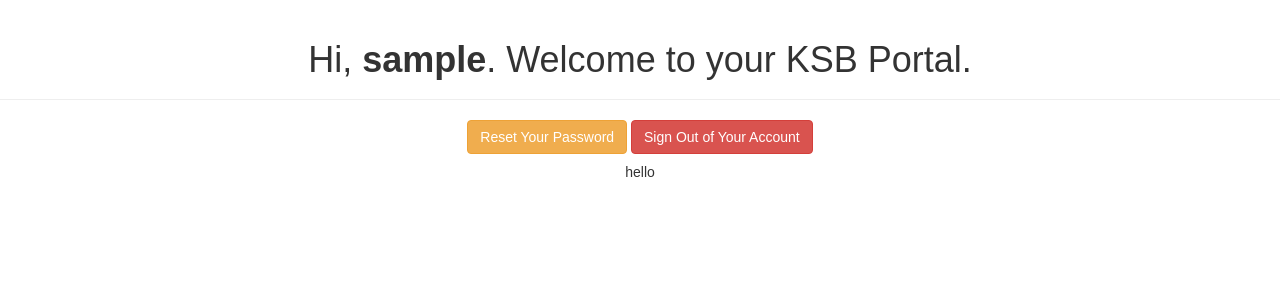
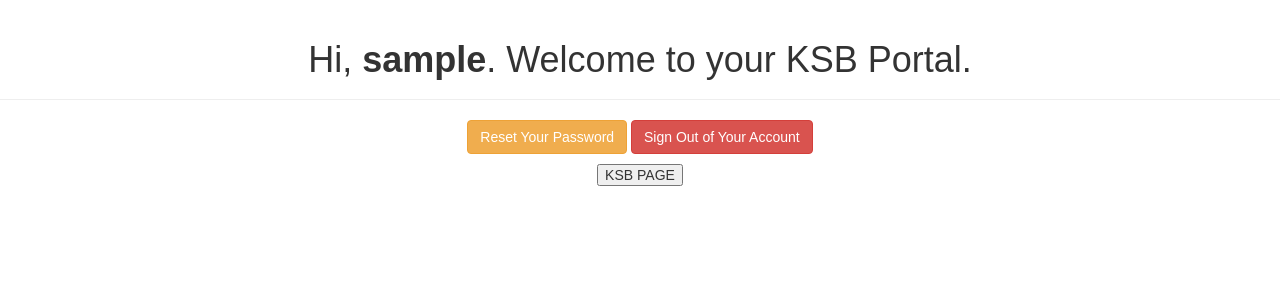
Before and after one commit to tbishop95/CO659, a PHP site: page /welcome.php in a window 1280 px wide. Shown: the top 300 px of the page. Run offline with PHP 8.4, Linux system fonts and the light colour scheme; the visitor is signed in with stand-in values (Sample User, id 1).

Commit message:
Adding KSB button

```diff
--- a/welcome.php
+++ b/welcome.php
@@ -26,7 +26,10 @@ if(!isset($_SESSION["loggedin"]) || $_SESSION["loggedin"] !== true){
     <p>
         <a href="reset-password.php" class="btn btn-warning">Reset Your Password</a>
         <a href="logout.php" class="btn btn-danger">Sign Out of Your Account</a>
+        <form method="get" action="ksb.php">
+          <button type="submit">KSB PAGE</button>
+        </form>
     </p>
-    <p> hello </p>
+
 </body>
 </html>
```
